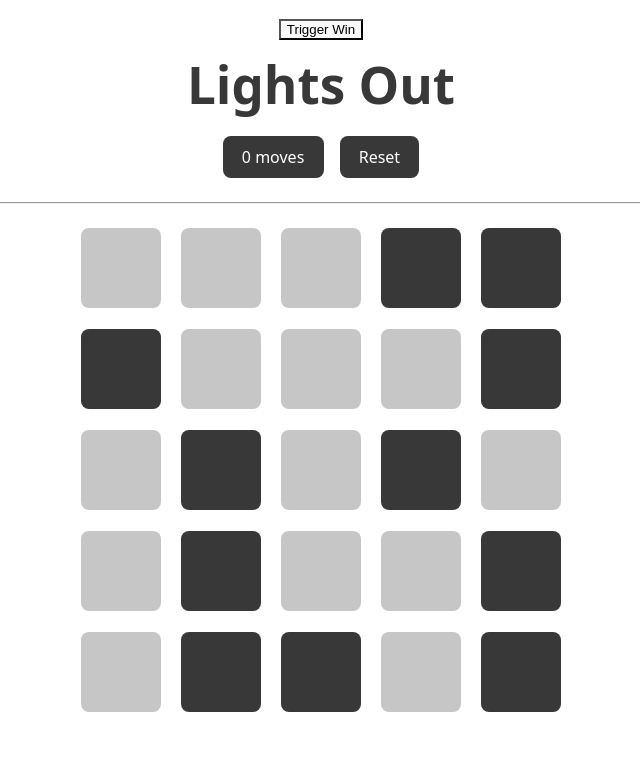
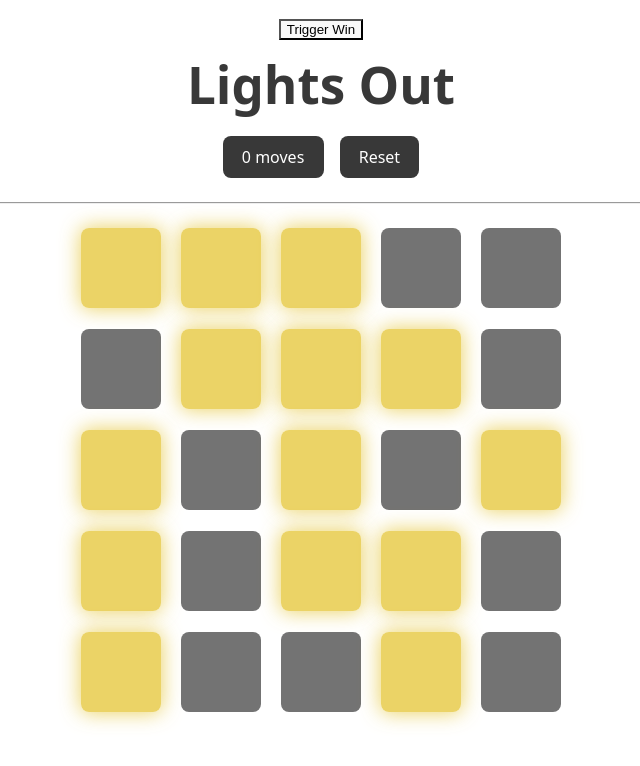
Before and after one commit to rhyderswen/lights-out, a React (Vite) app in the folder lights-out/: page / in a window 1280 px wide. Shown: the top 766 px of the page, without its empty margins (319-959 px from the left). Built offline with nearby package versions, Linux system fonts and the light colour scheme.

Commit message:
Example tile colors, variations in light mode

```diff
--- a/lights-out/src/components/Tile/Tile.css
+++ b/lights-out/src/components/Tile/Tile.css
@@ -12,7 +12,7 @@
   font-size: 1em;
   font-weight: 500;
   font-family: inherit;
-  cursor: grab;
+  cursor: pointer;
   transition: transform 0.15s ease-in-out, background-color 0.15s ease-in-out;
 }
 
@@ -21,9 +21,10 @@
 }
 
 .lightTile {
-  background-color: var(--light-gray);
+  background-color: var(--light-on);
+  box-shadow: 0px 0px 20px 1px var(--light-on);
 }
 
 .darkTile {
-  background-color: var(--dark-gray);
+  background-color: var(--light-off);
 }
--- a/lights-out/src/index.css
+++ b/lights-out/src/index.css
@@ -1,8 +1,18 @@
-:root { /* variables */
+:root {
+  /* variables */
   --light-background: white;
   --light-gray: #c6c6c6;
   --dark-gray: #383838;
   --dark-background: #242424;
+  --light-on: rgba(230, 200, 64, 0.9);
+  --light-off: rgba(216, 210, 120, 0.3);
+}
+
+@media (prefers-color-scheme: light) {
+  :root {
+    --light-on: rgba(230, 200, 64, 0.8);
+    --light-off: rgb(115, 115, 115);
+  }
 }
 
 :root {
```
